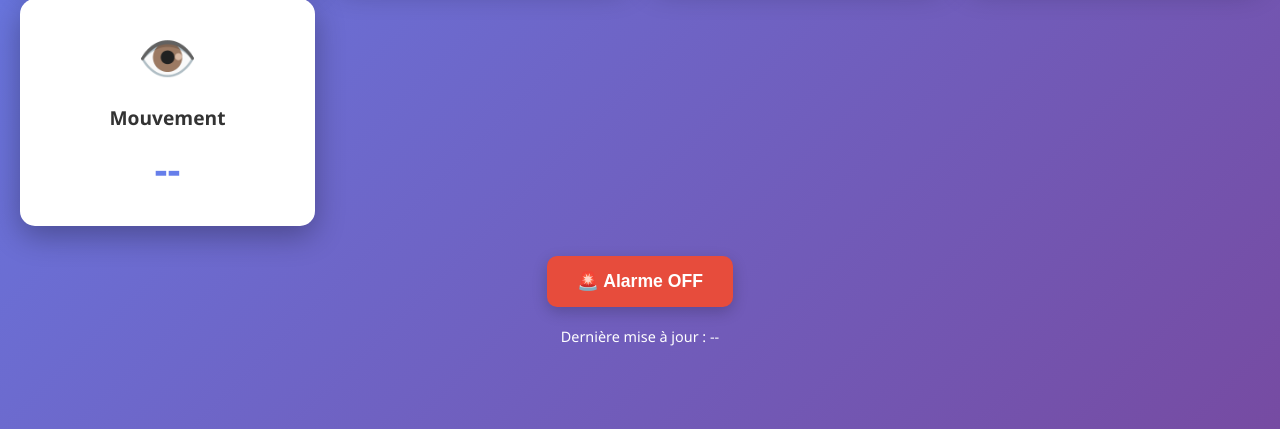
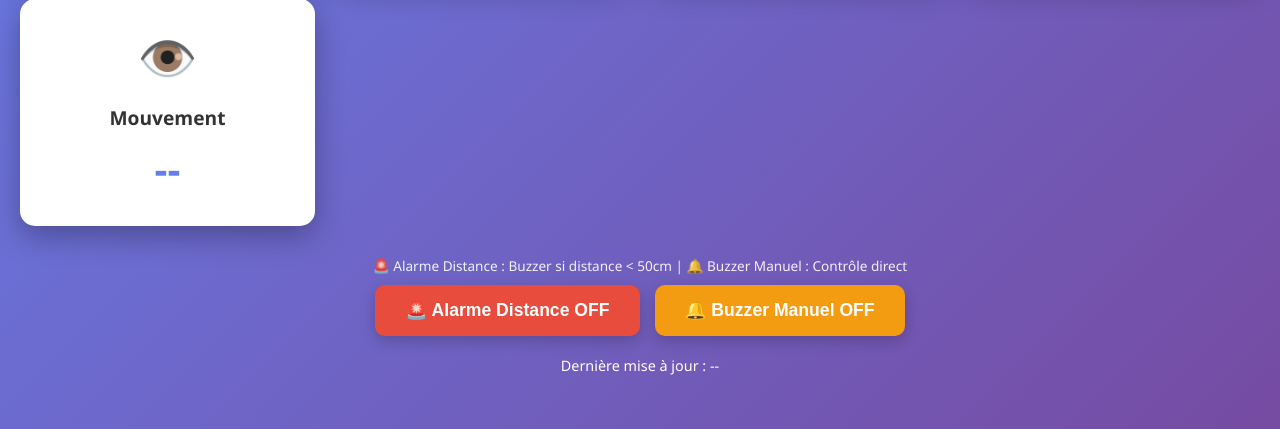
Before and after one commit to CharlesZobiri/IOT, a Flask app: page / in a window 1280 px wide. Shown: the part 371-800 px from the top of the page. Run offline with Flask 3, Linux system fonts and the light colour scheme.

Commit message:
Add buzzer control API endpoint and enhance alarm control logic. Updated index.html for improved UI and added functionality for manual buzzer activation. Enhanced error handling for MQTT commands.

```diff
--- a/api_rest/templates/index.html
+++ b/api_rest/templates/index.html
@@ -49,7 +49,13 @@
             font-weight: bold;
         }
         .card-unit { font-size: 0.8em; color: #666; text-align: center; margin-top: 5px; }
-        .controls { display: flex; gap: 15px; justify-content: center; flex-wrap: wrap; }
+        .controls {
+            display: flex;
+            gap: 15px;
+            justify-content: center;
+            flex-wrap: wrap;
+            margin-bottom: 20px;
+        }
         .btn {
             padding: 15px 30px;
             font-size: 1.1em;
@@ -62,7 +68,16 @@
         }
         .btn-alarm { background: #e74c3c; color: white; }
         .btn-alarm.active { background: #27ae60; }
+        .btn-buzzer { background: #f39c12; color: white; }
+        .btn-buzzer.active { background: #e67e22; }
         .btn:hover { transform: scale(1.05); box-shadow: 0 8px 20px rgba(0,0,0,0.3); }
+        .controls-info {
+            color: white;
+            text-align: center;
+            font-size: 0.85em;
+            margin-bottom: 10px;
+            opacity: 0.9;
+        }
         .timestamp { color: white; text-align: center; margin-top: 20px; font-size: 0.9em; }
     </style>
 </head>
@@ -107,8 +122,18 @@
             </div>
         </div>
 
+        <div class="controls-info">
+            🚨 Alarme Distance : Buzzer si distance < 50cm | 🔔 Buzzer Manuel : Contrôle direct
+        </div>
+
         <div class="controls">
-            <button class="btn btn-alarm" id="alarmBtn" onclick="toggleAlarm()">🚨 Alarme OFF</button>
+            <button class="btn btn-alarm" id="alarmBtn" onclick="toggleAlarm()">
+                🚨 Alarme Distance OFF
+            </button>
+
+            <button class="btn btn-buzzer" id="buzzerBtn" onclick="toggleBuzzer()">
+                🔔 Buzzer Manuel OFF
+            </button>
         </div>
 
         <div class="timestamp">Dernière mise à jour : <span id="lastUpdate">--</span></div>
@@ -116,6 +141,7 @@
 
     <script>
         let alarmState = false;
+        let buzzerState = false;
 
         function updateData() {
             fetch('/api/dashboard')
@@ -150,10 +176,32 @@
             .then(data => {
                 if (alarmState) {
                     btn.classList.add('active');
-                    btn.textContent = '🚨 Alarme ON';
+                    btn.textContent = '🚨 Alarme Distance ON';
                 } else {
                     btn.classList.remove('active');
-                    btn.textContent = '🚨 Alarme OFF';
+                    btn.textContent = '🚨 Alarme Distance OFF';
+                }
+            })
+            .catch(error => console.error('Erreur:', error));
+        }
+
+        function toggleBuzzer() {
+            buzzerState = !buzzerState;
+            const btn = document.getElementById('buzzerBtn');
+
+            fetch('/api/buzzer', {
+                method: 'POST',
+                headers: {'Content-Type': 'application/json'},
+                body: JSON.stringify({state: buzzerState ? 'ON' : 'OFF'})
+            })
+            .then(response => response.json())
+            .then(data => {
+                if (buzzerState) {
+                    btn.classList.add('active');
+                    btn.textContent = '🔔 Buzzer Manuel ON';
+                } else {
+                    btn.classList.remove('active');
+                    btn.textContent = '🔔 Buzzer Manuel OFF';
                 }
             })
             .catch(error => console.error('Erreur:', error));
```
Also changed, not shown: api_rest/api.py (+30 -11 lines).
